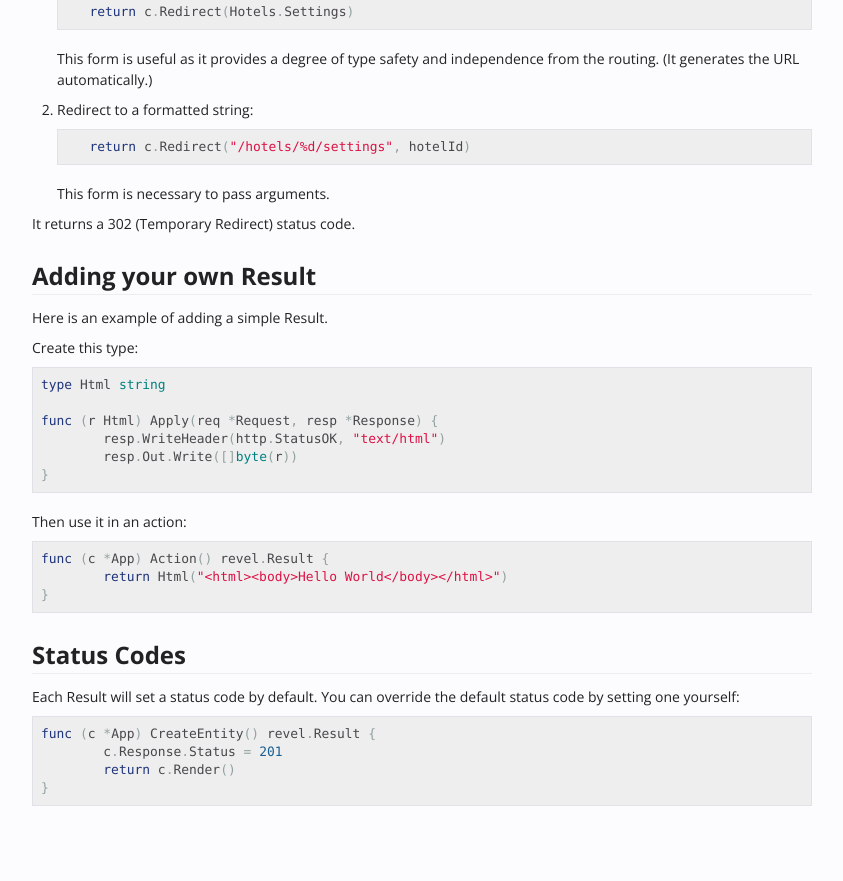
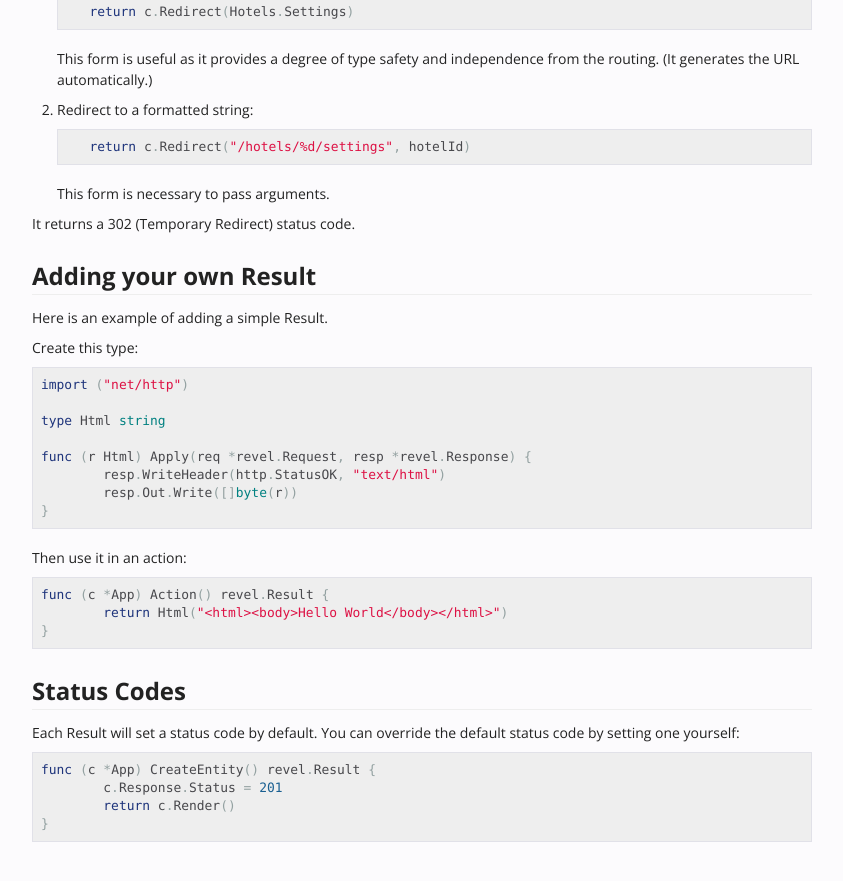
Before and after one commit to revel/revel.github.io, a Jekyll site: the page built from manual/results.md, in a window 1280 px wide and 900 px high, scrolled down 1435 px. Shown: the top 881 px of the window, without its empty margins (298-1141 px from the left). Built offline with Jekyll 4.4.1, drawn with Linux system fonts in a browser that asks for light colours.

Commit message:
Update results.md
Added importing "net/http" and package names to "Request" and "Response".

```diff
--- a/manual/results.md
+++ b/manual/results.md
@@ -107,9 +107,11 @@ Here is an example of adding a simple Result.
 Create this type:
 
 <pre class="prettyprint lang-go">
+import ("net/http")
+
 type Html string
 
-func (r Html) Apply(req *Request, resp *Response) {
+func (r Html) Apply(req *revel.Request, resp *revel.Response) {
 	resp.WriteHeader(http.StatusOK, "text/html")
 	resp.Out.Write([]byte(r))
 }
```
